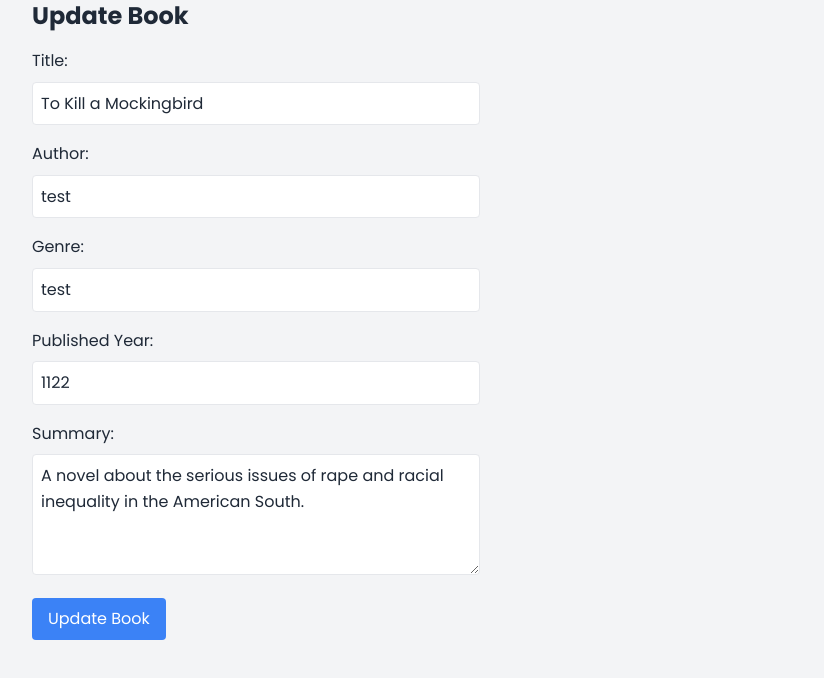
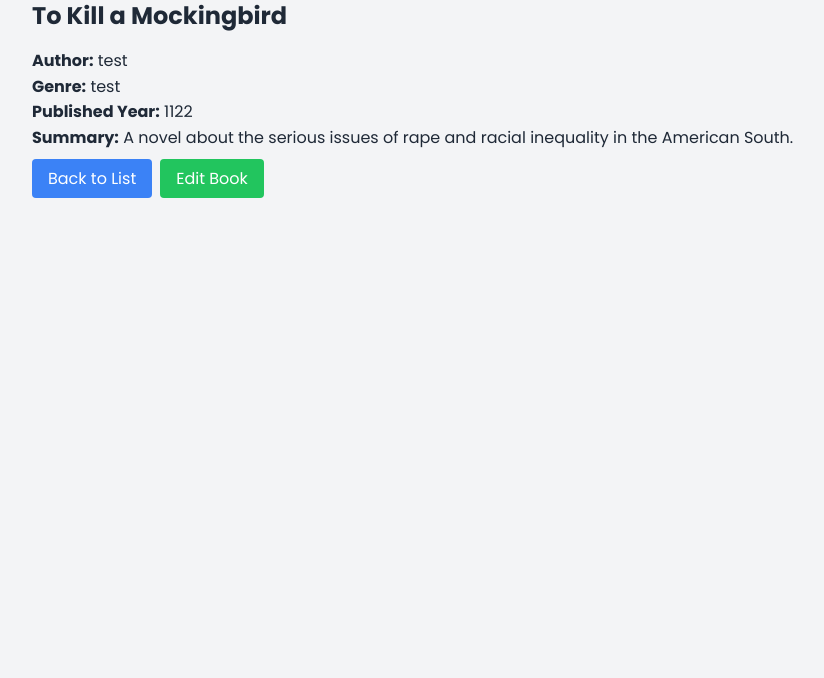
Before and after one commit to Senghurk/library-management-system, a Next.js app: page /books/1 in a window 1280 px wide. Shown: the top 678 px of the page, without its empty margins (24-848 px from the left). Built offline with nearby package versions, Linux system fonts and the light colour scheme.

Commit message:
update [id].js

```diff
--- a/pages/books/[id].js
+++ b/pages/books/[id].js
@@ -1,8 +1,9 @@
 import { useState, useEffect } from 'react';
 import { useRouter } from 'next/router';
+import Link from 'next/link';
 
-const UpdateBook = () => {
-  const [book, setBook] = useState({ title: '', author: '', genre: '', publishedYear: '', summary: '' });
+const BookDetails = () => {
+  const [book, setBook] = useState(null);
   const router = useRouter();
   const { id } = router.query;
 
@@ -14,89 +15,33 @@
 
   const fetchBook = async () => {
     const response = await fetch(`/api/books/${id}`);
-    const data = await response.json();
-    setBook(data);
+    if (response.ok) {
+      const data = await response.json();
+      setBook(data);
+    } else {
+      console.error('Failed to fetch book details');
+    }
   };
 
-  const handleChange = (e) => {
-    const { name, value } = e.target;
-    setBook(prevBook => ({ ...prevBook, [name]: value }));
-  };
-
-  const handleSubmit = async (e) => {
-    e.preventDefault();
-    await fetch(`/api/books/${id}`, {
-      method: 'PUT',
-      headers: { 'Content-Type': 'application/json' },
-      body: JSON.stringify(book),
-    });
-    router.push('/books');
-  };
+  if (!book) return <div>Loading...</div>;
 
   return (
     <div className="container mx-auto p-4">
-      <h1 className="text-2xl font-bold mb-4">Update Book</h1>
-      <form onSubmit={handleSubmit} className="max-w-md">
-        <div className="mb-4">
-          <label className="block mb-2">Title:</label>
-          <input
-            type="text"
-            name="title"
-            value={book.title}
-            onChange={handleChange}
-            className="w-full p-2 border rounded"
-            required
-          />
-        </div>
-        <div className="mb-4">
-          <label className="block mb-2">Author:</label>
-          <input
-            type="text"
-            name="author"
-            value={book.author}
-            onChange={handleChange}
-            className="w-full p-2 border rounded"
-            required
-          />
-        </div>
-        <div className="mb-4">
-          <label className="block mb-2">Genre:</label>
-          <input
-            type="text"
-            name="genre"
-            value={book.genre}
-            onChange={handleChange}
-            className="w-full p-2 border rounded"
-            required
-          />
-        </div>
-        <div className="mb-4">
-          <label className="block mb-2">Published Year:</label>
-          <input
-            type="number"
-            name="publishedYear"
-            value={book.publishedYear}
-            onChange={handleChange}
-            className="w-full p-2 border rounded"
-            required
-          />
-        </div>
-        <div className="mb-4">
-          <label className="block mb-2">Summary:</label>
-          <textarea
-            name="summary"
-            value={book.summary}
-            onChange={handleChange}
-            className="w-full p-2 border rounded"
-            rows="4"
-          ></textarea>
-        </div>
-        <button type="submit" className="bg-blue-500 text-white px-4 py-2 rounded hover:bg-blue-600">
-          Update Book
-        </button>
-      </form>
+      <h1 className="text-2xl font-bold mb-4">{book.title}</h1>
+      <p><strong>Author:</strong> {book.author}</p>
+      <p><strong>Genre:</strong> {book.genre}</p>
+      <p><strong>Published Year:</strong> {book.publishedYear}</p>
+      <p><strong>Summary:</strong> {book.summary}</p>
+      <div className="mt-4">
+        <Link href="/books" className="bg-blue-500 text-white px-4 py-2 rounded hover:bg-blue-600 mr-2">
+          Back to List
+        </Link>
+        <Link href={`/books/${id}/edit`} className="bg-green-500 text-white px-4 py-2 rounded hover:bg-green-600">
+          Edit Book
+        </Link>
+      </div>
     </div>
   );
 };
 
-export default UpdateBook;
+export default BookDetails;
```
